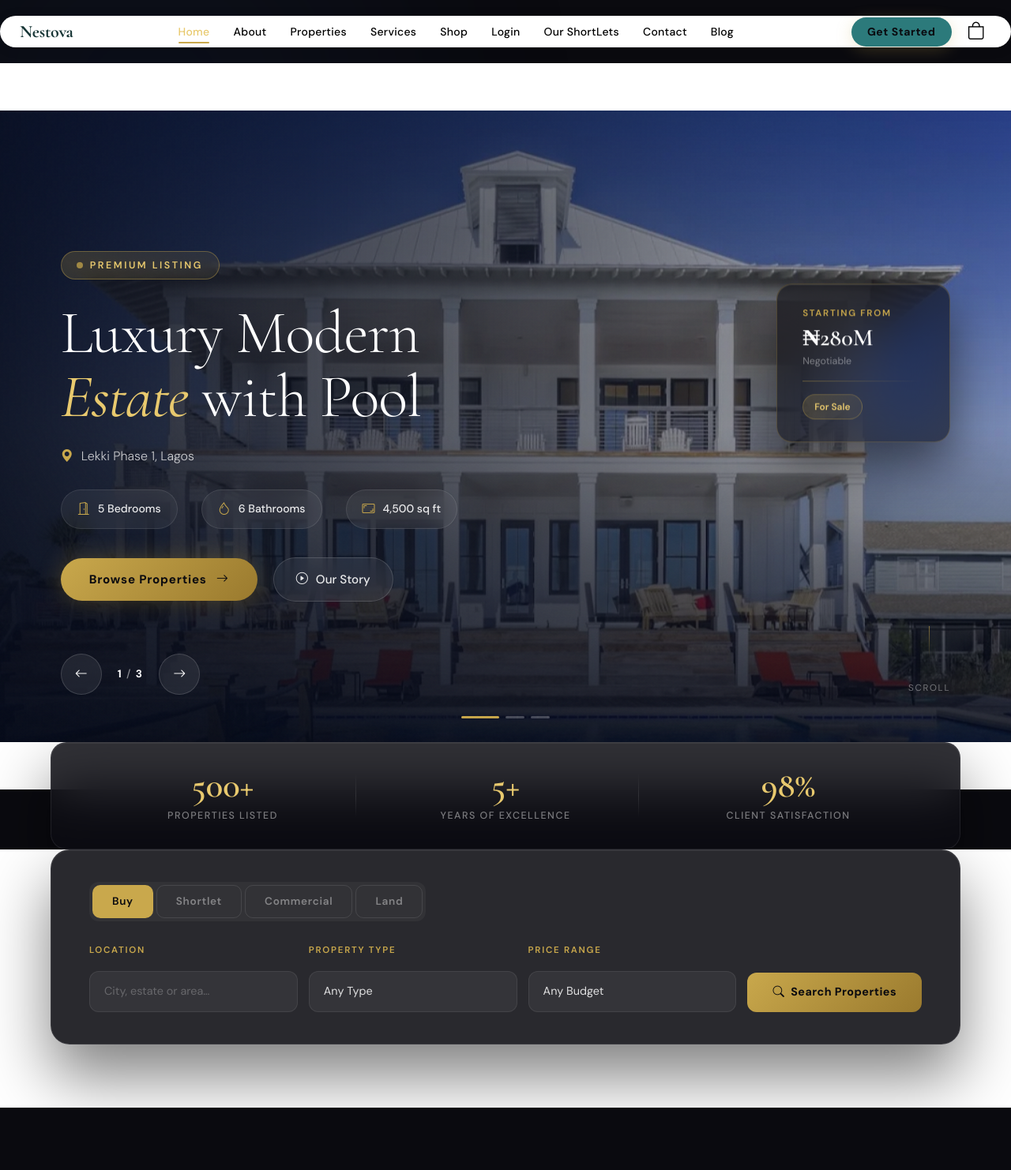
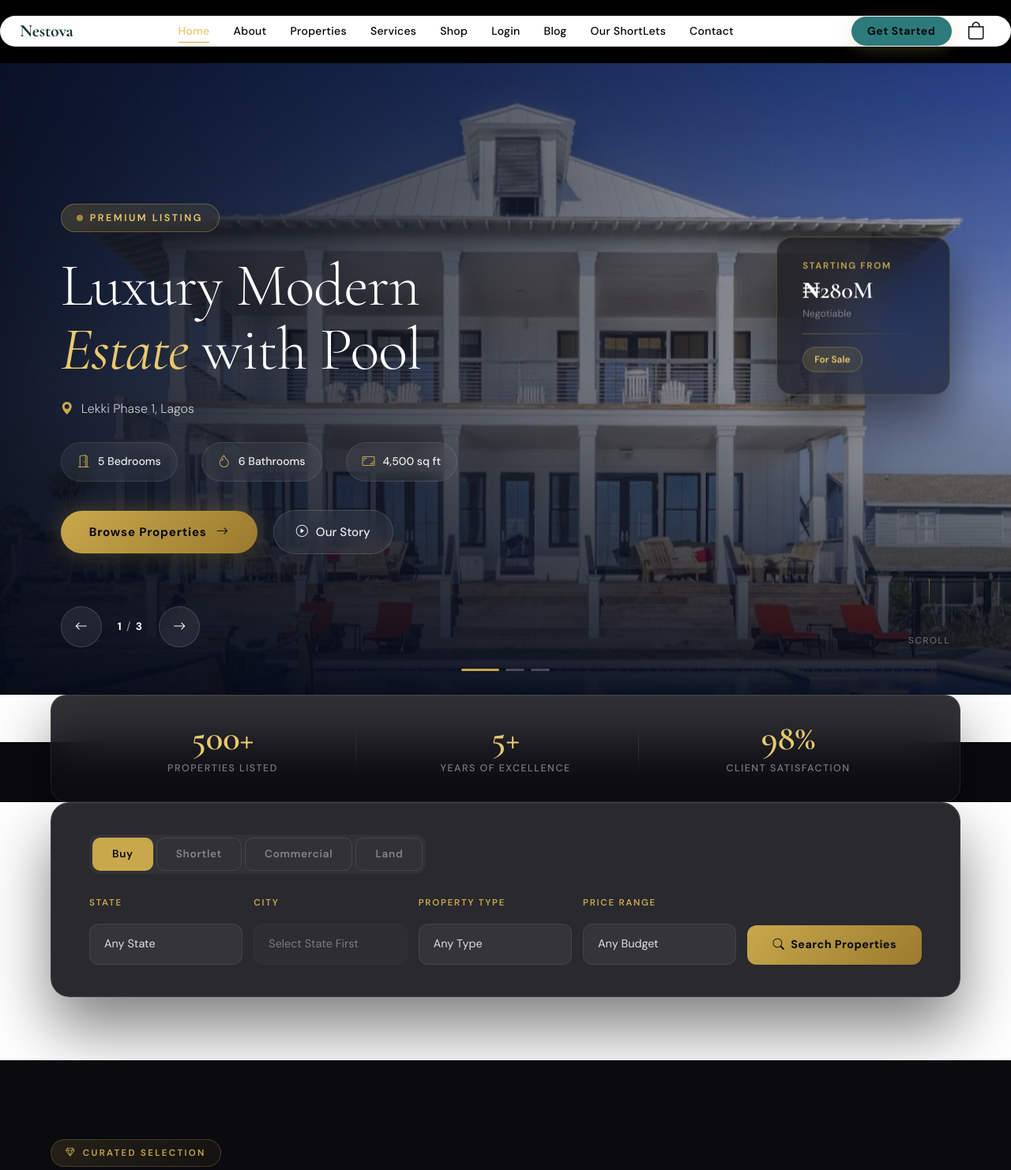
Before and after one commit to edeh-source/nestova, a Django app: page / in a window 1280 px wide. Shown: the top 1482 px of the page at 79% size. Run offline with Django 5.2, Linux system fonts and the light colour scheme; data comes from the database, SQL or seed files in the repository; data that the repository does not hold is empty; parts of the project's set-up code (start-up, migrations or seed data) failed here and were passed over; some libraries are stand-ins or nearby versions.

Commit message:
changes in workdone

```diff
--- a/templates/base.html
+++ b/templates/base.html
@@ -119,7 +119,7 @@
 
     body {
       font-family: var(--font-body);
-      background-color: var(--obsidian);
+      background-color: var(--obsidian) !important;
       color: var(--text-primary);
       overflow-x: hidden;
       -webkit-font-smoothing: antialiased;
@@ -150,11 +150,14 @@
       height: var(--nav-height);
       z-index: 9999;
       transition: var(--transition);
+      /* Always start fully transparent — no white gap between header and hero */
+      background: black;
+      border-bottom: 1px solid transparent;
     }
 
     /* Transparent on top */
     #header.header-transparent {
-      background: transparent;
+      background: transparent !important;
       border-bottom: 1px solid transparent;
     }
 
@@ -450,7 +453,7 @@
       display: none;
       font-size: 1.6rem;
       cursor: pointer;
-      color: black;
+      color: rgba(245, 240, 232, 0.9);
       padding: 8px;
       border-radius: var(--radius-sm);
       transition: var(--transition);
@@ -514,7 +517,7 @@
         font-size: 1rem;
         width: 100%;
         border-radius: var(--radius-sm);
-        color: black;
+        color: rgba(245, 240, 232, 0.88);
       }
 
       .navmenu ul li a::after {
@@ -542,7 +545,7 @@
       }
 
       .navmenu .dropdown ul li {
-        border-color: black;
+        border-color: rgba(255, 255, 255, 0.05);
       }
 
       .navmenu .dropdown ul li a {
@@ -741,14 +744,14 @@
       display: flex;
       align-items: center;
       gap: 8px;
-      color: var(--text-muted);
+      color: rgba(245, 240, 232, 0.82);
       text-decoration: none;
       font-size: 0.88rem;
       transition: var(--transition);
     }
 
     .footer-links ul li a i {
-      color: white;
+      color: var(--gold);
       font-size: 0.7rem;
       transition: var(--transition);
     }
@@ -759,7 +762,7 @@
     }
 
     .footer-links ul li a:hover i {
-      color: var(--gold);
+      color: var(--gold-light);
     }
 
     /* Footer contact */
@@ -879,7 +882,7 @@
     }
 
     .footer-bottom-links a {
-      color: rgba(255, 255, 255, 0.28);
+      color: rgba(245, 240, 232, 0.65);
       font-size: 0.8rem;
       text-decoration: none;
       transition: var(--transition);
@@ -1177,10 +1180,11 @@
           {% else %}
           <li><a href="{% url 'users:login' %}">Login</a></li>
           {% endif %}
+
+          <li><a href="{% url 'post_list' %}">Blog</a></li>
           <li><a href="{% url 'apartment_list' %}">Our ShortLets</a></li>
           <li><a href="{% url 'contact' %}">Contact</a></li>
 
-          <li><a href="{% url 'post_list' %}">Blog</a></li>
 
 
         </ul>
--- a/templates/estate/index.html
+++ b/templates/estate/index.html
@@ -171,7 +171,7 @@
 
   .search-fields {
     display: grid;
-    grid-template-columns: 1fr 1fr 1fr auto;
+    grid-template-columns: 1fr 1fr 1fr 1fr auto;
     gap: 14px;
     align-items: end;
   }
@@ -213,6 +213,12 @@
     box-shadow: 0 0 0 3px rgba(201, 168, 76, 0.1);
   }
 
+  .search-field select:disabled {
+    opacity: 0.45;
+    cursor: not-allowed;
+    border-color: rgba(255, 255, 255, 0.05);
+  }
+
   .search-field select option {
     background: #12121a;
     color: #F5F0E8;
@@ -249,6 +255,16 @@
   }
 
   /* ─── Search responsive ─── */
+  @media (max-width: 1200px) {
+    .search-fields {
+      grid-template-columns: 1fr 1fr 1fr;
+    }
+
+    .search-btn-wrap {
+      grid-column: 1 / -1;
+    }
+  }
+
   @media (max-width: 1100px) {
     .search-fields {
       grid-template-columns: 1fr 1fr;
@@ -395,7 +411,8 @@
    ============================================ */
   .hero-universe {
     position: relative;
-    margin-top: 80px;
+    margin-top: 0;
+    padding-top:80px;
     min-height: 100vh;
     display: flex;
     align-items: center;
@@ -3098,9 +3115,23 @@
         <!-- Hidden listing_type updated by JS when tab is clicked -->
         <input type="hidden" name="listing_type" id="listingTypeInput" value="buy">
 
+        <!-- ── State Select ── -->
         <div class="search-field">
-          <label for="location">Location</label>
-          <input id="location" name="location" type="text" placeholder="City, estate or area…" autocomplete="off">
+          <label for="state_type">State</label>
+          <select id="state_type" name="state_type">
+            <option value="">Any State</option>
+            {% for state in states %}
+            <option value="{{ state.id }}">{{ state.name }}</option>
+            {% endfor %}
+          </select>
+        </div>
+
+        <!-- ── City Select (populated dynamically) ── -->
+        <div class="search-field">
+          <label for="city_type">City</label>
+          <select id="city_type" name="city_type" disabled>
+            <option value="">Select State First</option>
+          </select>
         </div>
 
         <div class="search-field">
@@ -3686,7 +3717,7 @@
           alt="Nestova Property Launch — Lekki Phase 1" loading="lazy">
         <div class="event-overlay">
           <div class="event-name">Grand Property Launch — Lekki Phase 1</div>
-          <div class="event-date">June 2025</div>
+          <div class="event-date">November 2024</div>
         </div>
         <div class="event-expand"><i class="bi bi-arrows-fullscreen"></i></div>
       </div>
@@ -3696,7 +3727,7 @@
           loading="lazy">
         <div class="event-overlay">
           <div class="event-name">VIP Open House — Victoria Island Penthouse</div>
-          <div class="event-date">June 2024</div>
+          <div class="event-date">October 2024</div>
         </div>
         <div class="event-expand"><i class="bi bi-arrows-fullscreen"></i></div>
       </div>
@@ -3706,7 +3737,7 @@
           loading="lazy">
         <div class="event-overlay">
           <div class="event-name">Nestova Investor Forum — Abuja Hilton</div>
-          <div class="event-date">September 2025</div>
+          <div class="event-date">September 2024</div>
         </div>
         <div class="event-expand"><i class="bi bi-arrows-fullscreen"></i></div>
       </div>
@@ -3716,7 +3747,7 @@
           loading="lazy">
         <div class="event-overlay">
           <div class="event-name">Client Appreciation Night 2024</div>
-          <div class="event-date">August 2023</div>
+          <div class="event-date">August 2024</div>
         </div>
         <div class="event-expand"><i class="bi bi-arrows-fullscreen"></i></div>
       </div>
@@ -3726,7 +3757,7 @@
           loading="lazy">
         <div class="event-overlay">
           <div class="event-name">Ikoyi Premium Development Showcase</div>
-          <div class="event-date">July 2025</div>
+          <div class="event-date">July 2024</div>
         </div>
         <div class="event-expand"><i class="bi bi-arrows-fullscreen"></i></div>
       </div>
@@ -3736,7 +3767,7 @@
           loading="lazy">
         <div class="event-overlay">
           <div class="event-name">First-Time Buyer Workshop — Lagos</div>
-          <div class="event-date">August 2023</div>
+          <div class="event-date">June 2024</div>
         </div>
         <div class="event-expand"><i class="bi bi-arrows-fullscreen"></i></div>
       </div>
@@ -3878,7 +3909,7 @@
       <div style="text-align:center; margin-bottom:60px;" data-reveal>
         <div class="section-eyebrow"><span>Meet The Team</span></div>
         <h2 class="section-title" style="color: black;">Our Top <em>Excos</em></h2>
-        <p class="section-sub" style="max-width:620px; margin:0 auto; color:black;">
+        <p class="section-sub" style="max-width:620px; margin:0 auto; color: black;">
           The seasoned executives driving Nestova's vision forward — a team
           of proven leaders committed to redefining Nigerian real estate.
         </p>
@@ -4131,6 +4162,50 @@
     muted = !muted;
   }
 
+  // ── State → City cascade ────────────────────────────────────────────────
+  (function () {
+    const stateSelect = document.getElementById('state_type');
+    const citySelect  = document.getElementById('city_type');
+
+    if (!stateSelect || !citySelect) return;
+
+    stateSelect.addEventListener('change', function () {
+      const stateId = this.value;
+
+      // Reset city dropdown immediately
+      citySelect.innerHTML = '<option value="">Loading…</option>';
+      citySelect.disabled = true;
+
+      if (!stateId) {
+        citySelect.innerHTML = '<option value="">Select State First</option>';
+        return;
+      }
+
+      fetch(`/api/get-cities/?state_id=${encodeURIComponent(stateId)}`)
+        .then(function (res) {
+          if (!res.ok) throw new Error('Network response was not ok');
+          return res.json();
+        })
+        .then(function (data) {
+          citySelect.innerHTML = '<option value="">Any City</option>';
+          if (data.cities && data.cities.length > 0) {
+            data.cities.forEach(function (city) {
+              const opt = document.createElement('option');
+              opt.value = city.id;
+              opt.textContent = city.name;
+              citySelect.appendChild(opt);
+            });
+            citySelect.disabled = false;
+          } else {
+            citySelect.innerHTML = '<option value="">No Cities Found</option>';
+          }
+        })
+        .catch(function () {
+          citySelect.innerHTML = '<option value="">Error loading cities</option>';
+        });
+    });
+  })();
+
   // ── Search tab switching ── wires hidden listing_type input
   document.querySelectorAll('.search-tab').forEach(tab => {
     tab.addEventListener('click', () => {
```
